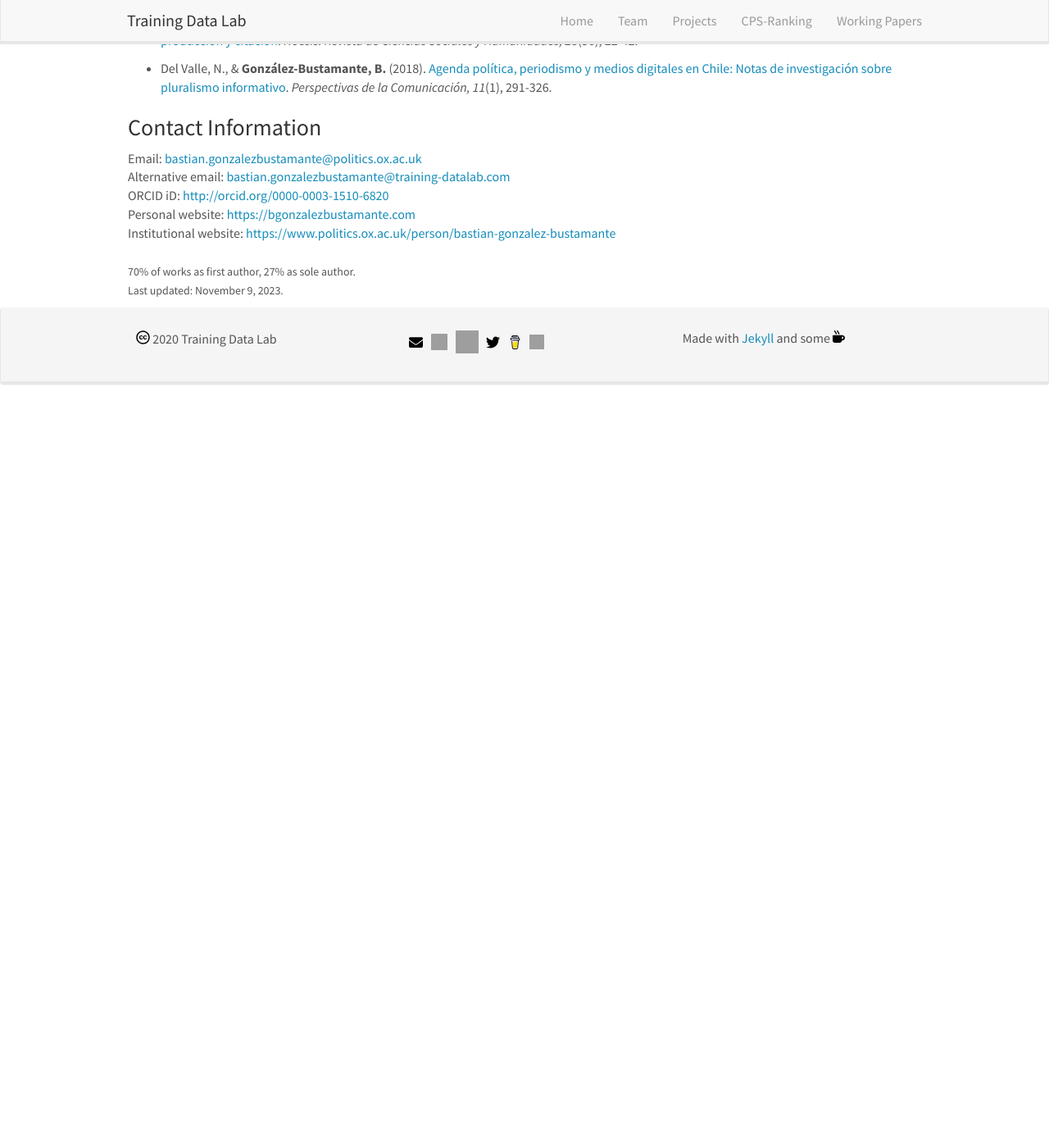
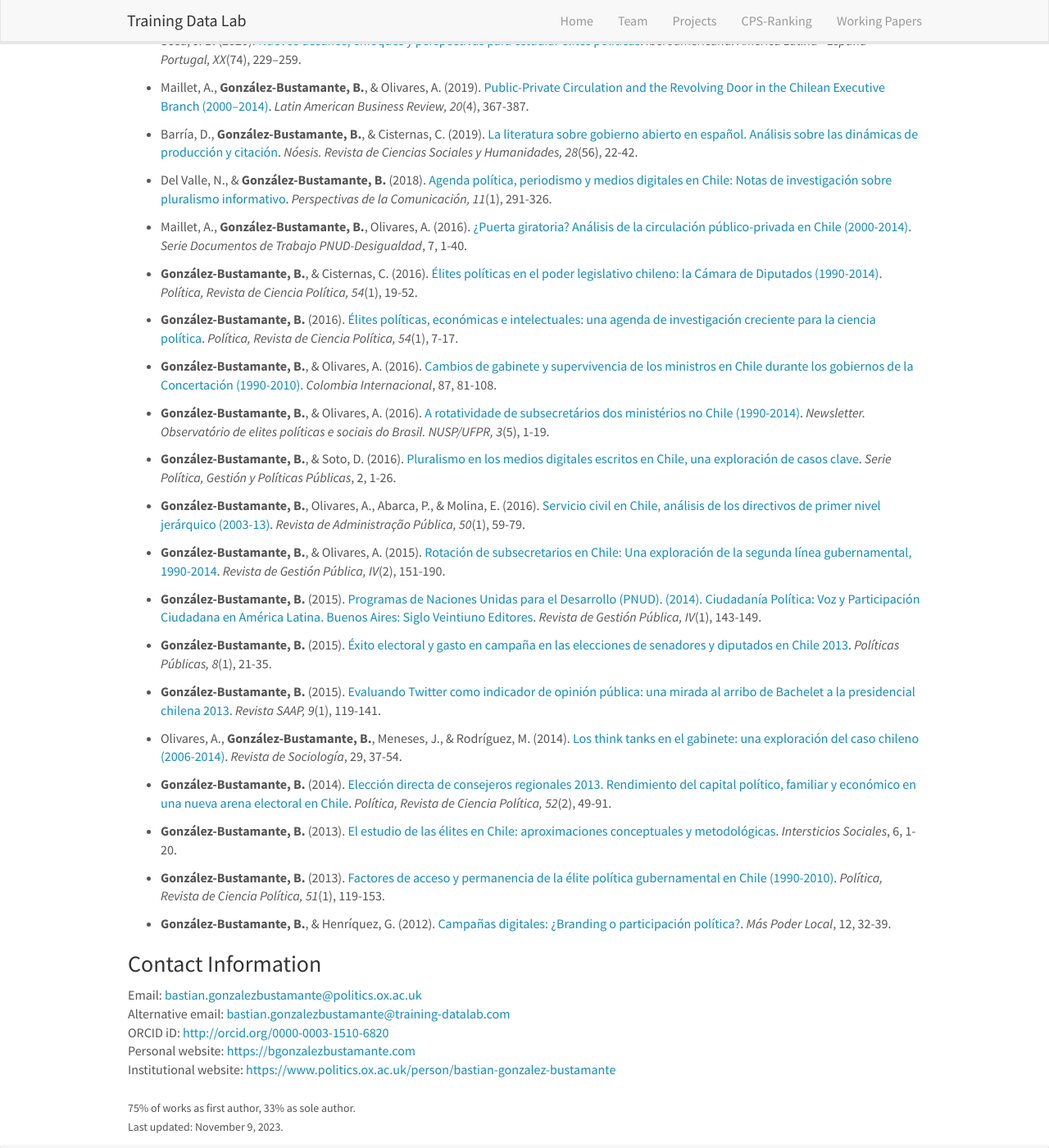
Before and after one commit to training-datalab/old-training-datalab.com, a Jekyll site: the page built from _pages/bgonzalezbustamante.md, in a window 1280 px wide and 1400 px high, scrolled down 2356 px. Shown: the whole window at 82% size. Built offline with Jekyll 4.4.1, drawn with Linux system fonts in a browser that asks for light colours; nearby versions of some CDN libraries; before the commit the page ends 2847 px from its top, so only the background shows below that; some of the changed text lies outside the part shown.

Commit message:
Update bgonzalezbustamante.md

```diff
--- a/_pages/bgonzalezbustamante.md
+++ b/_pages/bgonzalezbustamante.md
@@ -48,6 +48,8 @@ permalink: /team/bgonzalezbustamante/
 
 - **González-Bustamante, B.** (2018). <a href="https://doi.org/10.34720/2nd0-8t73" target="_blank">Internet, uso de redes sociales digitales y participación en el Cono Sur</a>. In P. Cottet (ed.), *Opinión pública contemporánea: otras posibilidades de comprensión e investigación*. Santiago: Social-Ediciones.
 
+- Barría, D., **González-Bustamante, B.**, & Araya, E. (2017). <a href="https://www.researchgate.net/publication/321980289_Democracia_electronica_y_participacion_digital_Avances_y_desafios" target="_blank">Democracia electrónica y participación digital. Avances y desafíos</a>. In J. R. Gil-García, J. I. Criado, and J. C. Téllez (eds.), *Tecnologías de Información y Comunicación en la Administración Pública: Conceptos, Enfoques, Aplicaciones y Resultados*. Mexico City: INFOTEC.
+
 ## Data Collection Projects
 
 - **González‑Bustamante, B.**, & Aguilar, D. (2023). <a href="https://doi.org/10.5281/zenodo.7568387" target="_blank">Data Set on Local Government Indicators in Chile (Version 0.21.15 -- Late Sky)</a>. Dataset, pre-release version, University of Oxford, Universidad de Santiago de Chile (USACH) and Training Data Lab.
@@ -64,6 +66,8 @@ permalink: /team/bgonzalezbustamante/
 
 - Cisternas, C., **González-Bustamante, B.**, Morillo, J., & Aguilar, D. (2023, *forthcoming*). Clasificación de proyectos de ley y mociones legislativas: Modelos supervisados y no supervisados aplicados al caso chileno. *Tufte Working Papers*, 4.
 
+- **González-Bustamante, B.** (2022). <a href="https://doi.org/10.7770/rchdcp-V13N2-art2907" target="_blank">Métodos cuantitativos para estudiar a las élites: Aplicaciones prácticas, sesgos y potencialidades</a>. *Revista Chilena de Derecho y Ciencia Política, 13*(2), 12-44.
+
 - Cisternas, C., & **González-Bustamante, B.** (2022). <a href="https://revistas.ucr.ac.cr/index.php/eciencias/article/view/50078" target="_blank">Ciencias sociales en contextos de represión: Análisis bibliométrico de la producción histórica de la Corporación de Estudios para Latinoamérica, Chile (1979-1989)</a>. *eCiencias de la Información 12*(2), 1-18.
 
 - **González-Bustamante, B.** (2021). <a href="https://doi.org/10.5281/zenodo.6739833" target="_blank">Sofisticación, participación y compromiso político en América Latina</a>. *Tufte Working Papers*, 2, 1-21.
@@ -72,7 +76,7 @@ permalink: /team/bgonzalezbustamante/
 
 - **González-Bustamante, B.** (2021). <a href="https://www.researchgate.net/publication/363158016_Hibridacion_digital_en_el_Cono_Sur_Consumo_de_medios_tradicionales_digitales_y_uso_de_redes_sociales" target="_blank">Hibridación digital en el Cono Sur: Consumo de medios tradicionales, digitales y uso de redes sociales</a>. *Comunifé: Revista de Comunicación Social*, 21, 31-39.
 
-- **González-Bustamante, B.**, Astete, M., & Orvenes, B. (2020). <a href="https://doi.org/10.31235/osf.io/vshcz" target="_blank">Senior Public Managers: A Novel Dataset on Members of the Chilean Civil Service</a>. *Revista de Gestión Pública, IX*(2), 151-169.
+- **González-Bustamante, B.**, Astete, M., & Orvenes, B. (2020). <a href="https://doi.org/10.31235/osf.io/vshcz" target="_blank">Altos directivos públicos: Un nuevo conjunto de datos de miembros del servicio civil chileno</a>. *Revista de Gestión Pública, IX*(2), 151-169.
 
 - **González-Bustamante, B.**, & Cisternas, C. (2020). <a href="https://doi.org/10.5281/zenodo.6739266" target="_blank">Aplicación de ForceAtlas2, un algoritmo de diseño gráfico continuo, para el estudio de las élites</a>. *Tufte Working Papers*, 1, 1-15.
 
@@ -84,6 +88,38 @@ permalink: /team/bgonzalezbustamante/
 
 - Del Valle, N., & **González-Bustamante, B.** (2018). <a href="http://revistas.ufro.cl/ojs/index.php/perspectivas/article/view/1146" target="_blank">Agenda política, periodismo y medios digitales en Chile: Notas de investigación sobre pluralismo informativo</a>. *Perspectivas de la Comunicación, 11*(1), 291-326.
 
+- Maillet, A., **González-Bustamante, B.**, Olivares, A. (2016). <a href="https://www.latinamerica.undp.org/content/rblac/es/home/library/democratic_governance/-puerta-giratoria--analisis-de-la-circulacion-publico-privada-en.html" target="_blank">¿Puerta giratoria? Análisis de la circulación público-privada en Chile (2000-2014)</a>. *Serie Documentos de Trabajo PNUD-Desigualdad*, 7, 1-40.
+
+- **González-Bustamante, B.**, & Cisternas, C. (2016). <a href="https://revistapolitica.uchile.cl/index.php/RP/article/view/42691" target="_blank">Élites políticas en el poder legislativo chileno: la Cámara de Diputados (1990-2014)</a>. *Política, Revista de Ciencia Política, 54*(1), 19-52.
+
+- **González-Bustamante, B.** (2016). <a href="https://revistapolitica.uchile.cl/index.php/RP/article/view/42690" target="_blank">Élites políticas, económicas e intelectuales: una agenda de investigación creciente para la ciencia política</a>. *Política, Revista de Ciencia Política, 54*(1), 7-17.
+
+- **González-Bustamante, B.**, & Olivares, A. (2016). <a href="https://doi.org/10.7440/colombiaint87.2016.04" target="_blank">Cambios de gabinete y supervivencia de los ministros en Chile durante los gobiernos de la Concertación (1990-2010)</a>. *Colombia Internacional*, 87, 81-108.
+
+- **González-Bustamante, B.**, & Olivares, A. (2016). <a href="https://www.researchgate.net/publication/321993740_A_rotatividade_de_subsecretarios_dos_ministerios_no_Chile_1990-2014" target="_blank">A rotatividade de subsecretários dos ministérios no Chile (1990-2014)</a>. *Newsletter. Observatório de elites políticas e sociais do Brasil. NUSP/UFPR, 3*(5), 1-19.
+
+- **González-Bustamante, B.**, & Soto, D. (2016). <a href="http://dx.doi.org/10.13140/RG.2.2.33899.03362/1" target="_blank">Pluralismo en los medios digitales escritos en Chile, una exploración de casos clave</a>. *Serie Política, Gestión y Políticas Públicas*, 2, 1-26.
+
+- **González-Bustamante, B.**, Olivares, A., Abarca, P., & Molina, E. (2016). <a href="http://dx.doi.org/10.1590/0034-7612145767" target="_blank">Servicio civil en Chile, análisis de los directivos de primer nivel jerárquico (2003-13)</a>. *Revista de Administração Pública, 50*(1), 59-79.
+
+- **González-Bustamante, B.**, & Olivares, A. (2015). <a href="https://doi.org/10.22370/rgp.2015.4.2.2230" target="_blank">Rotación de subsecretarios en Chile: Una exploración de la segunda línea gubernamental, 1990-2014</a>. *Revista de Gestión Pública, IV*(2), 151-190.
+
+- **González-Bustamante, B.** (2015). <a href="https://doi.org/10.22370/rgp.2015.4.1.2240" target="_blank">Programas de Naciones Unidas para el Desarrollo (PNUD). (2014). Ciudadanía Política: Voz y Participación Ciudadana en América Latina. Buenos Aires: Siglo Veintiuno Editores</a>. *Revista de Gestión Pública, IV*(1), 143-149.
+
+- **González-Bustamante, B.** (2015). <a href="http://www.revistas.usach.cl/ojs/index.php/politicas/article/view/2182" target="_blank">Éxito electoral y gasto en campaña en las elecciones de senadores y diputados en Chile 2013</a>. *Políticas Públicas, 8*(1), 21-35.
+
+- **González-Bustamante, B.** (2015). <a href="https://www.redalyc.org/articulo.oa?id=387142733006" target="_blank">Evaluando Twitter como indicador de opinión pública: una mirada al arribo de Bachelet a la presidencial chilena 2013</a>. *Revista SAAP, 9*(1), 119-141.
+
+- Olivares, A., **González-Bustamante, B.**, Meneses, J., & Rodríguez, M. (2014). <a href="http://doi.org/10.5354/0719-529X.2014.36177" target="_blank">Los think tanks en el gabinete: una exploración del caso chileno (2006-2014)</a>. *Revista de Sociología*, 29, 37-54.
+
+- **González-Bustamante, B.** (2014). <a href="https://revistapolitica.uchile.cl/index.php/RP/article/view/36137" target="_blank">Elección directa de consejeros regionales 2013. Rendimiento del capital político, familiar y económico en una nueva arena electoral en Chile</a>. *Política, Revista de Ciencia Política, 52*(2), 49-91.
+
+- **González-Bustamante, B.** (2013). <a href="https://www.redalyc.org/articulo.oa?id=421739499004" target="_blank">El estudio de las élites en Chile: aproximaciones conceptuales y metodológicas</a>. *Intersticios Sociales*, 6, 1-20.
+
+- **González-Bustamante, B.** (2013). <a href="https://doi.org/10.5354/0716-1077.2013.27436" target="_blank">Factores de acceso y permanencia de la élite política gubernamental en Chile (1990-2010)</a>. *Política, Revista de Ciencia Política, 51*(1), 119-153.
+
+- **González-Bustamante, B.**, & Henríquez, G. (2012). <a href="https://www.researchgate.net/publication/260517478_Campanas_digitales_Branding_o_participacion_politica_El_rol_de_las_redes_sociales_en_la_ultima_campana_presidencial_chilena" target="_blank">Campañas digitales: ¿Branding o participación política?</a>. *Más Poder Local*, 12, 32-39.
+
 ### Contact Information
 
 Email: <a href="mailto:bastian.gonzalezbustamante@politics.ox.ac.uk">bastian.gonzalezbustamante@politics.ox.ac.uk</a><br />
@@ -93,5 +129,5 @@ ORCID iD: <a href="http://orcid.org/0000-0003-1510-6820" target="_blank">http://
 Personal website: <a href="https://bgonzalezbustamante.com/" target="_blank">https://bgonzalezbustamante.com</a><br />
 Institutional website: <a href="https://www.politics.ox.ac.uk/person/bastian-gonzalez-bustamante" target="_blank">https://www.politics.ox.ac.uk/person/bastian-gonzalez-bustamante</a><br />
 <br />
-<small>70% of works as first author, 27% as sole author.</small><br />
+<small>75% of works as first author, 33% as sole author.</small><br />
 <small>Last updated: November 9, 2023.</small>
```
